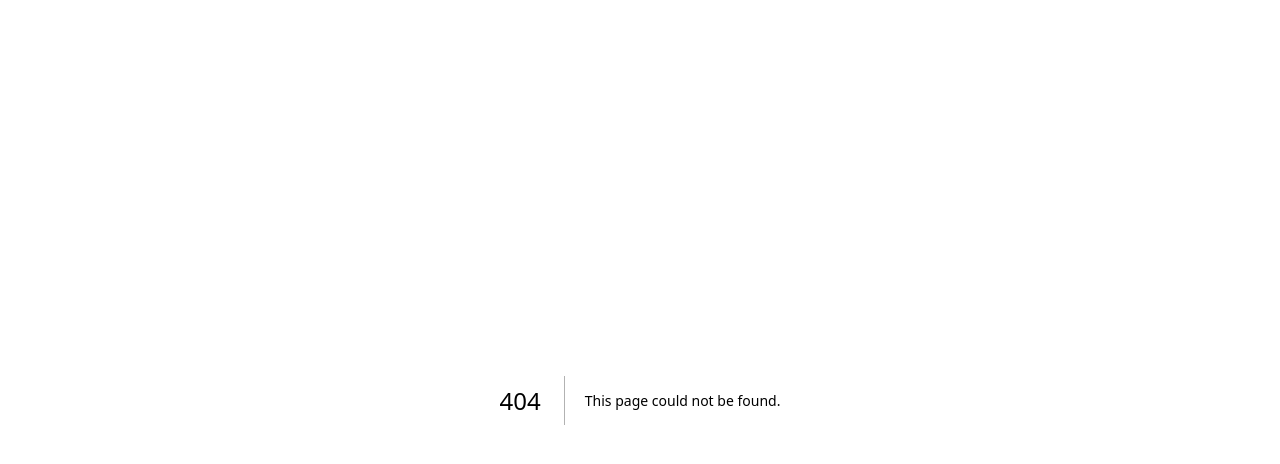
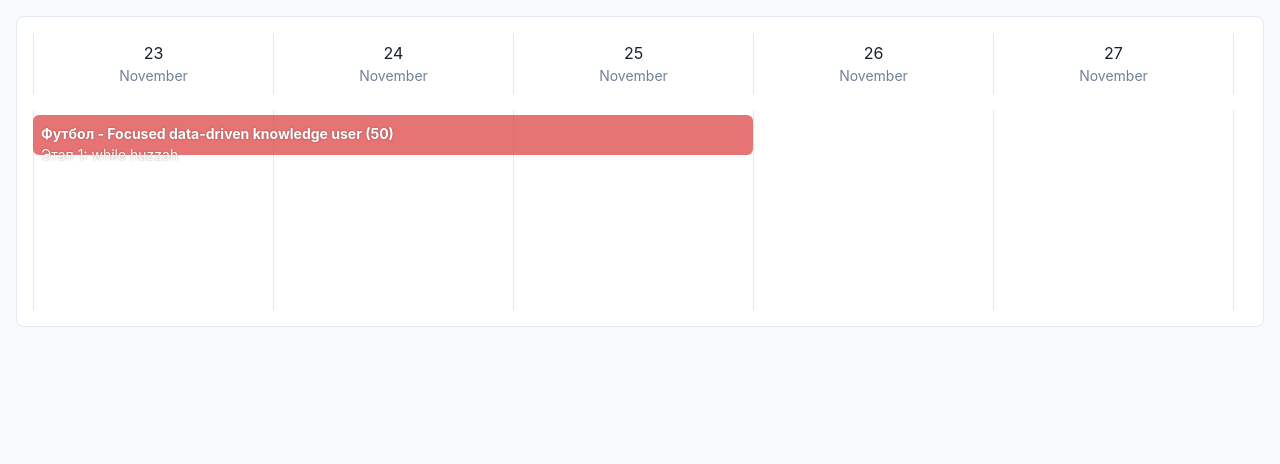
Before and after one commit to suenot/sports-frontend, a Next.js app in the folder frontend/: page /gantt in a window 1280 px wide. Before the commit this address had no page. Shown: the top 464 px of the page. Built offline with nearby package versions, Linux system fonts and the light colour scheme; what @deep-foundation/store would draw is missing.

Commit message:
начал делать календарь, похожий на диаграмму Ганта

```diff
--- /dev/null
+++ b/frontend/src/components/GanttChart/index.tsx
@@ -0,0 +1,205 @@
+import { Box, Text, HStack, VStack, useColorModeValue } from '@chakra-ui/react';
+import { mockEvents } from '../EventsList/data';
+import { useMemo } from 'react';
+
+interface PositionedEvent {
+  event: typeof mockEvents[0];
+  row: number;
+}
+
+export const GanttChart = () => {
+  const events = useMemo(() => {
+    // Сортируем события по максимальному количеству участников среди всех этапов
+    return mockEvents
+      .slice(0, 20)
+      .map(event => ({
+        ...event,
+        maxParticipants: Math.max(...event.stages.map(stage => stage.maxParticipants || 0))
+      }))
+      .sort((a, b) => b.maxParticipants - a.maxParticipants);
+  }, []);
+
+  const bgColor = useColorModeValue('white', 'gray.800');
+  const borderColor = useColorModeValue('gray.200', 'gray.600');
+
+  // Находим минимальную и максимальную даты для определения временного диапазона
+  const timeRange = useMemo(() => {
+    const dates = events.flatMap(event =>
+      event.stages.map(stage => [
+        new Date(stage.dates.start),
+        new Date(stage.dates.end)
+      ])
+    ).flat();
+
+    return {
+      start: new Date(Math.min(...dates.map(d => d.getTime()))),
+      end: new Date(Math.max(...dates.map(d => d.getTime())))
+    };
+  }, [events]);
+
+  // Создаем массив дат для шкалы времени
+  const dateRange = useMemo(() => {
+    const dates = [];
+    const currentDate = new Date(timeRange.start);
+    while (currentDate <= timeRange.end) {
+      dates.push(new Date(currentDate));
+      currentDate.setDate(currentDate.getDate() + 1);
+    }
+    return dates;
+  }, [timeRange]);
+
+  // Распределяем события по строкам (как на itch.io)
+  const positionedEvents = useMemo(() => {
+    const result: PositionedEvent[] = [];
+    const rows: { end: number }[][] = [[]]; // массив строк, каждая строка содержит конечные даты событий
+
+    events.forEach(event => {
+      // Сортируем этапы по количеству участников
+      const sortedStages = [...event.stages].sort((a, b) => (b.maxParticipants || 0) - (a.maxParticipants || 0));
+      const eventStart = Math.min(...sortedStages.map(stage => new Date(stage.dates.start).getTime()));
+      const eventEnd = Math.max(...sortedStages.map(stage => new Date(stage.dates.end).getTime()));
+
+      // Найдем подходящую строку для события
+      let rowIndex = 0;
+      let foundRow = false;
+
+      while (!foundRow) {
+        if (!rows[rowIndex]) {
+          rows[rowIndex] = [];
+        }
+
+        // Проверяем, можем ли мы поместить событие в текущую строку
+        const canFit = rows[rowIndex].every(existingEvent => {
+          return existingEvent.end < eventStart;
+        });
+
+        if (canFit) {
+          rows[rowIndex].push({ end: eventEnd });
+          result.push({
+            event: {
+              ...event,
+              stages: sortedStages // Используем отсортированные этапы
+            },
+            row: rowIndex
+          });
+          foundRow = true;
+        } else {
+          rowIndex++;
+        }
+      }
+    });
+
+    return result;
+  }, [events]);
+
+  return (
+    <Box
+      bg={bgColor}
+      borderRadius="lg"
+      border="1px"
+      borderColor={borderColor}
+      p={4}
+      overflowX="auto"
+    >
+      {/* Header with dates */}
+      <HStack spacing={0} mb={4} position="sticky" top={0} bg={bgColor} zIndex={1}>
+        <HStack spacing={0} width="100%">
+          {dateRange.map((date, index) => (
+            <Box
+              key={index}
+              minW="240px"
+              p={2}
+              borderLeft="1px"
+              borderColor={borderColor}
+              textAlign="center"
+            >
+              <Text fontSize="md">{date.getDate()}</Text>
+              <Text fontSize="sm" color="gray.500">
+                {date.toLocaleString('default', { month: 'long' })}
+              </Text>
+            </Box>
+          ))}
+        </HStack>
+      </HStack>
+
+      {/* Events Grid */}
+      <Box position="relative" minH="200px">
+        {/* Background Grid */}
+        <HStack spacing={0} position="absolute" top={0} left={0} width="100%" height="100%">
+          {dateRange.map((_, index) => (
+            <Box
+              key={index}
+              minW="240px"
+              height="100%"
+              borderLeft="1px"
+              borderColor={borderColor}
+            />
+          ))}
+        </HStack>
+
+        {/* Events */}
+        {positionedEvents.map(({ event, row }) => (
+          <Box
+            key={event.id}
+            position="absolute"
+            top={`${row * 50 + 5}px`}
+            left={0}
+            width="100%"
+            height="40px"
+          >
+            {event.stages.map((stage) => {
+              const startDate = new Date(stage.dates.start);
+              const endDate = new Date(stage.dates.end);
+              const startIndex = dateRange.findIndex(
+                d => d.toDateString() === startDate.toDateString()
+              );
+              const duration = Math.ceil(
+                (endDate.getTime() - startDate.getTime()) / (1000 * 60 * 60 * 24)
+              );
+
+              return (
+                <Box
+                  key={stage.id}
+                  position="absolute"
+                  left={`${startIndex * 240}px`}
+                  width={`${duration * 240}px`}
+                  height="100%"
+                  bg={`hsl(${(row * 60) % 360}, 70%, 60%)`}
+                  opacity={0.8}
+                  borderRadius="md"
+                  cursor="pointer"
+                  transition="all 0.2s"
+                  _hover={{
+                    opacity: 1,
+                    transform: 'translateY(-2px)',
+                    boxShadow: 'md'
+                  }}
+                >
+                  <Box p={2}>
+                    <Text
+                      fontSize="sm"
+                      fontWeight="bold"
+                      color="white"
+                      noOfLines={1}
+                      textShadow="0 0 2px rgba(0,0,0,0.5)"
+                    >
+                      {event.title} ({stage.maxParticipants})
+                    </Text>
+                    <Text
+                      fontSize="sm"
+                      color="white"
+                      noOfLines={1}
+                      textShadow="0 0 2px rgba(0,0,0,0.5)"
+                    >
+                      {stage.title}
+                    </Text>
+                  </Box>
+                </Box>
+              );
+            })}
+          </Box>
+        ))}
+      </Box>
+    </Box>
+  );
+};
--- /dev/null
+++ b/frontend/src/pages/gantt.tsx
@@ -0,0 +1,10 @@
+import { Box } from '@chakra-ui/react';
+import { GanttChart } from '../components/GanttChart';
+
+export default function GanttPage() {
+  return (
+    <Box p={4} h="100vh">
+      <GanttChart />
+    </Box>
+  );
+}
```
